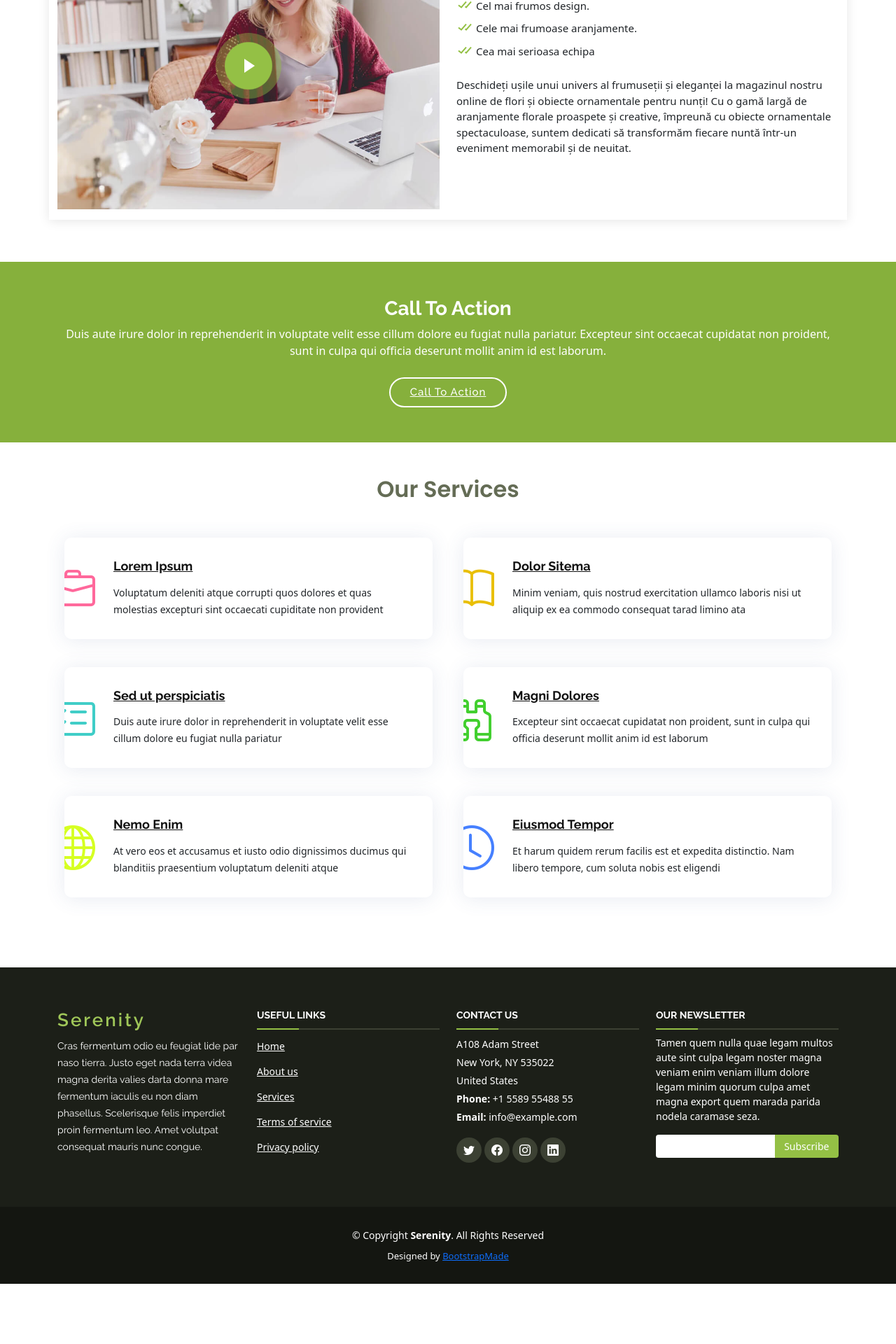
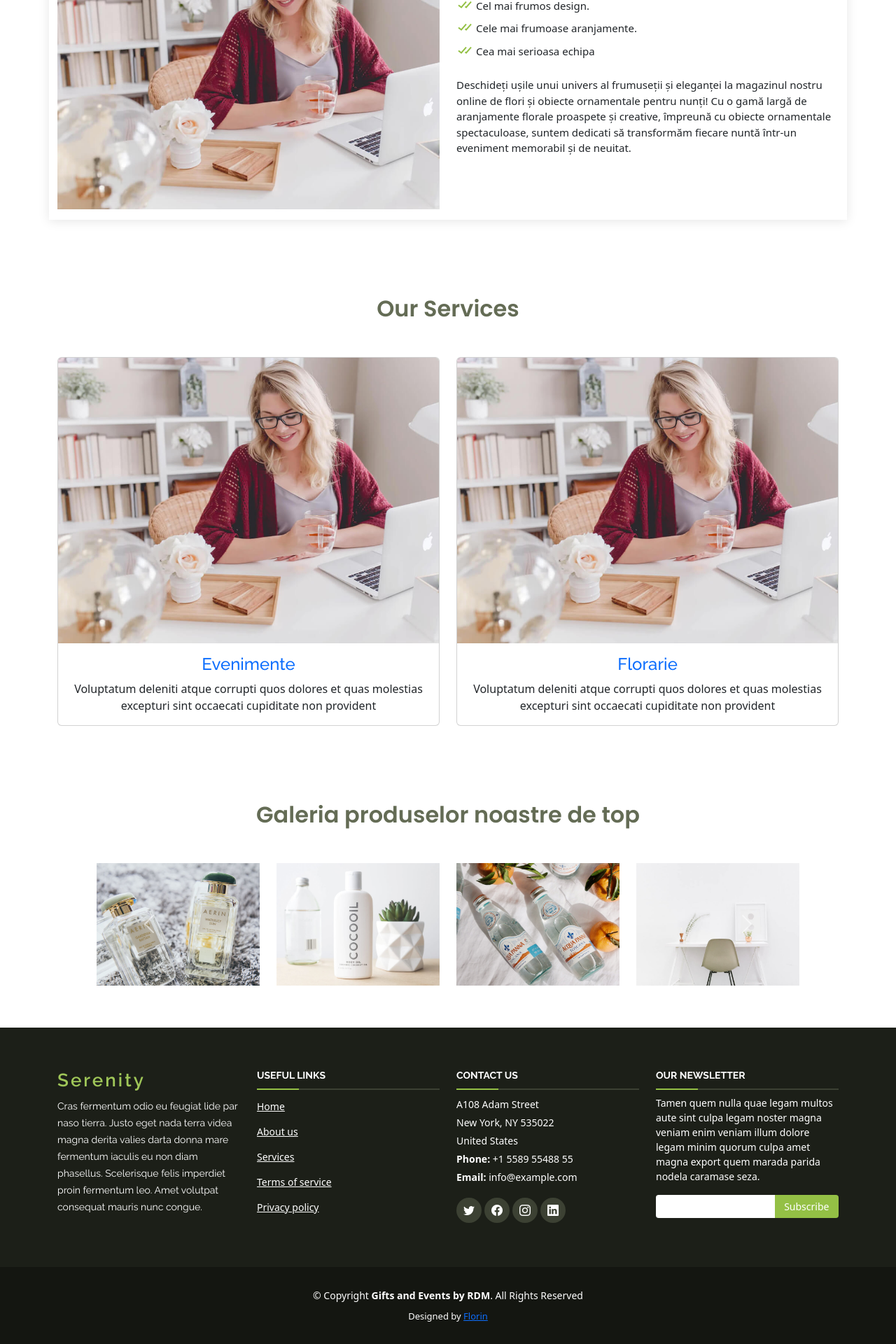
Before and after one commit to spotless2/flower-shop, an Angular app in the folder flower-shop_frontend/: page / in a window 1280 px wide. Shown: the part 787-2707 px from the top of the page at 70% size. Before the commit the page ends 2621 px from the top, so only its background shows below. Built offline with nearby package versions, Linux system fonts and the light colour scheme.

Commit message:
Updates for: - mainpage - navbar - footer - edit / add different styles

```diff
--- a/flower-shop_frontend/src/app/components/footer/footer.component.html
+++ b/flower-shop_frontend/src/app/components/footer/footer.component.html
@@ -56,14 +56,10 @@
 
     <div class="container">
         <div class="copyright">
-            &copy; Copyright <strong><span>Serenity</span></strong>. All Rights Reserved
+            &copy; Copyright <strong><span>Gifts and Events by RDM</span></strong>. All Rights Reserved
         </div>
         <div class="credits">
-            <!-- All the links in the footer should remain intact. -->
-            <!-- You can delete the links only if you purchased the pro version. -->
-            <!-- Licensing information: https://bootstrapmade.com/license/ -->
-            <!-- Purchase the pro version with working PHP/AJAX contact form: https://bootstrapmade.com/serenity-bootstrap-corporate-template/ -->
-            Designed by <a href="https://bootstrapmade.com/">BootstrapMade</a>
+            Designed by <a href="">Florin</a>
         </div>
     </div>
 </footer><!-- End Footer -->
--- a/flower-shop_frontend/src/app/components/main-page/main-page.component.html
+++ b/flower-shop_frontend/src/app/components/main-page/main-page.component.html
@@ -2,21 +2,22 @@
 <section id="hero">
   <div class="hero-container" data-aos="fade-up">
     <h1>Welcome to Gifts and Events by RDM</h1>
-        <h2>Bine ati venit la Gifts and Events by RDM, locatia unde armonia florala se imbina cu ornamente de cea mai buna calitate!</h2>
-        <a href="#about" class="btn-get-started scrollto">Learn more</a>
+    <h2>
+      Bine ati venit la Gifts and Events by RDM, locatia unde armonia florala se
+      imbina cu ornamente de cea mai buna calitate!
+    </h2>
+    <a href="#main" class="btn-get-started scrollto">Learn more</a>
   </div>
-    </section><!-- End Hero -->
+</section>
+<!-- End Hero -->
 
 <main id="main">
-
   <!-- ======= About Section ======= -->
   <section id="about" class="about">
     <div class="container">
-
       <div class="row justify-content-end">
         <div class="col-lg-11">
           <div class="row justify-content-end">
-
             <div class="col-lg-3 col-md-5 col-6 d-md-flex align-items-md-stretch">
               <div class="count-box py-5">
                 <i class="bi bi-emoji-smile"></i>
@@ -48,108 +49,134 @@
                 <p>Awards</p>
               </div>
             </div>
-
           </div>
         </div>
       </div>
 
       <div class="row">
-
         <div class="col-lg-6 video-box align-self-baseline position-relative">
-              <img src="../assets/img/about.jpg" class="img-fluid" alt="">
-              <a href="https://www.youtube.com/watch?v=W6BrxCvQsps" class="glightbox play-btn mb-4"></a>
+          <img src="../assets/img/about.jpg" class="img-fluid" alt="" />
         </div>
 
         <div class="col-lg-6 pt-3 pt-lg-0 content">
           <h3>About us</h3>
-              <p class="fst-italic">
-                Cateva detalii despre compania noastra:
-              </p>
+          <p class="fst-italic">Cateva detalii despre compania noastra:</p>
           <ul>
             <li><i class="bx bx-check-double"></i> Cele mai fresh flori.</li>
             <li><i class="bx bx-check-double"></i> Cel mai frumos design.</li>
-                <li><i class="bx bx-check-double"></i> Cele mai frumoase aranjamente.</li>
+            <li>
+              <i class="bx bx-check-double"></i> Cele mai frumoase aranjamente.
+            </li>
             <li><i class="bx bx-check-double"></i> Cea mai serioasa echipa</li>
           </ul>
           <p>
-                Deschideți ușile unui univers al frumuseții și eleganței la magazinul nostru online de flori și obiecte ornamentale pentru nunți! Cu o gamă largă de aranjamente florale proaspete și creative, împreună cu obiecte ornamentale spectaculoase, suntem dedicati să transformăm fiecare nuntă într-un eveniment memorabil și de neuitat.
+            Deschideți ușile unui univers al frumuseții și eleganței la
+            magazinul nostru online de flori și obiecte ornamentale pentru
+            nunți! Cu o gamă largă de aranjamente florale proaspete și creative,
+            împreună cu obiecte ornamentale spectaculoase, suntem dedicati să
+            transformăm fiecare nuntă într-un eveniment memorabil și de neuitat.
           </p>
         </div>
-
       </div>
-
     </div>
-      </section><!-- End About Section -->
-
-      <!-- ======= Cta Section ======= -->
-      <section id="cta" class="cta">
-        <div class="container" data-aos="fade-in">
-
-          <div class="text-center">
-            <h3>Call To Action</h3>
-            <p> Duis aute irure dolor in reprehenderit in voluptate velit esse cillum dolore eu fugiat nulla pariatur. Excepteur sint occaecat cupidatat non proident, sunt in culpa qui officia deserunt mollit anim id est laborum.</p>
-            <a class="cta-btn" href="#">Call To Action</a>
-          </div>
-
-        </div>
-      </section><!-- End Cta Section -->
+  </section>
+  <!-- End About Section -->
 
   <!-- ======= Services Section ======= -->
-      <section id="services" class="services ">
+  <section id="services" class="services">
     <div class="container">
-
       <div class="section-title pt-5" data-aos="fade-up">
         <h2>Our Services</h2>
       </div>
 
       <div class="row">
         <div class="col-md-6">
-              <div class="icon-box" data-aos="fade-up">
-                <div class="icon"><i class="bi bi-briefcase" style="color: #ff689b;"></i></div>
-                <h4 class="title"><a href="">Lorem Ipsum</a></h4>
-                <p class="description">Voluptatum deleniti atque corrupti quos dolores et quas molestias excepturi sint occaecati cupiditate non provident</p>
+          <div class="card">
+            <img src="../assets/img/about.jpg" class="card-img-top" alt="Image description" />
+            <div class="card-body">
+              <h4 class="card-title text-center">
+                <a style="text-decoration: none;" routerLink="/about"
+                  routerLinkActive="active" ariaCurrentWhenActive="page">Evenimente</a>
+              </h4>
+              <p class="card-text text-center">
+                Voluptatum deleniti atque corrupti quos dolores et quas
+                molestias excepturi sint occaecati cupiditate non provident
+              </p>
+            </div>
           </div>
         </div>
         <div class="col-md-6">
-              <div class="icon-box" data-aos="fade-up">
-                <div class="icon"><i class="bi bi-book" style="color: #e9bf06;"></i></div>
-                <h4 class="title"><a href="">Dolor Sitema</a></h4>
-                <p class="description">Minim veniam, quis nostrud exercitation ullamco laboris nisi ut aliquip ex ea commodo consequat tarad limino ata</p>
-              </div>
-            </div>
-
-            <div class="col-md-6" data-aos="fade-up" data-aos-delay="100">
-              <div class="icon-box">
-                <div class="icon"><i class="bi bi-card-checklist" style="color: #3fcdc7;"></i></div>
-                <h4 class="title"><a href="">Sed ut perspiciatis</a></h4>
-                <p class="description">Duis aute irure dolor in reprehenderit in voluptate velit esse cillum dolore eu fugiat nulla pariatur</p>
-              </div>
-            </div>
-            <div class="col-md-6" data-aos="fade-up" data-aos-delay="100">
-              <div class="icon-box">
-                <div class="icon"><i class="bi bi-binoculars" style="color:#41cf2e;"></i></div>
-                <h4 class="title"><a href="">Magni Dolores</a></h4>
-                <p class="description">Excepteur sint occaecat cupidatat non proident, sunt in culpa qui officia deserunt mollit anim id est laborum</p>
-              </div>
-            </div>
-
-            <div class="col-md-6" data-aos="fade-up" data-aos-delay="200">
-              <div class="icon-box">
-                <div class="icon"><i class="bi bi-globe" style="color: #d6ff22;"></i></div>
-                <h4 class="title"><a href="">Nemo Enim</a></h4>
-                <p class="description">At vero eos et accusamus et iusto odio dignissimos ducimus qui blanditiis praesentium voluptatum deleniti atque</p>
-              </div>
-            </div>
-            <div class="col-md-6" data-aos="fade-up" data-aos-delay="200">
-              <div class="icon-box">
-                <div class="icon"><i class="bi bi-clock" style="color: #4680ff;"></i></div>
-                <h4 class="title"><a href="">Eiusmod Tempor</a></h4>
-                <p class="description">Et harum quidem rerum facilis est et expedita distinctio. Nam libero tempore, cum soluta nobis est eligendi</p>
+          <div class="card">
+            <img src="../assets/img/about.jpg" class="card-img-top" alt="Image description" />
+            <div class="card-body">
+              <h4 class="card-title text-center">
+                <a style="text-decoration: none" routerLink="/services" routerLinkActive="active"
+                  ariaCurrentWhenActive="page">Florarie</a>
+              </h4>
+              <p class="card-text text-center">
+                Voluptatum deleniti atque corrupti quos dolores et quas
+                molestias excepturi sint occaecati cupiditate non provident </p>
             </div>
           </div>
         </div>
+      </div>
+    </div>
+  </section>
+  <!-- End Services Section -->
+<!-- ======= Top Products Gallery Section ======= -->
+<section id="top-products" class="top-products">
+  <div class="container">
+    <div class="section-title pt-5" data-aos="fade-up">
+      <h2>Galeria produselor noastre de top</h2>
+    </div>
 
+    <div id="carouselExampleIndicators" class="carousel slide" data-bs-ride="carousel">
+      <div class="carousel-inner">
+        <div class="carousel-item active">
+          <div class="row">
+            <div class="col-md-3">
+              <img src="../assets/img/portfolio/portfolio-1.jpg" class="d-block w-100 centered-image" alt="Top product 1">
             </div>
-      </section><!-- End Services Section -->
+            <div class="col-md-3">
+              <img src="../assets/img/portfolio/portfolio-2.jpg" class="d-block w-100 centered-image" alt="Top product 2">
+            </div>
+            <div class="col-md-3">
+              <img src="../assets/img/portfolio/portfolio-3.jpg" class="d-block w-100 centered-image" alt="Top product 3">
+            </div>
+            <div class="col-md-3">
+              <img src="../assets/img/portfolio/portfolio-4.jpg" class="d-block w-100 centered-image" alt="Top product 4">
+            </div>
+          </div>
+        </div>
+        <div class="carousel-item">
+          <div class="row">
+            <div class="col-md-3">
+              <img src="../assets/img/portfolio/portfolio-5.jpg" class="d-block w-100 centered-image" alt="Top product 3">
+            </div>
+            <div class="col-md-3">
+              <img src="../assets/img/portfolio/portfolio-6.jpg" class="d-block w-100 centered-image" alt="Top product 4">
+            </div>
+            <div class="col-md-3">
+              <img src="../assets/img/portfolio/portfolio-7.jpg" class="d-block w-100 centered-image" alt="Top product 5">
+            </div>
+            <div class="col-md-3">
+              <img src="../assets/img/portfolio/portfolio-8.jpg" class="d-block w-100 centered-image" alt="Top product 6">
+            </div>
+          </div>
+        </div>
+      </div>
+      <button class="carousel-control-prev" type="button" data-bs-target="#carouselExampleIndicators" data-bs-slide="prev">
+        <span class="carousel-control-prev-icon" aria-hidden="true"></span>
+        <span class="visually-hidden">Previous</span>
+      </button>
+      <button class="carousel-control-next" type="button" data-bs-target="#carouselExampleIndicators" data-bs-slide="next">
+        <span class="carousel-control-next-icon" aria-hidden="true"></span>
+        <span class="visually-hidden">Next</span>
+      </button>
+    </div>
+  </div>
+</section>
+<!-- End Top Products Gallery Section -->
 
-    </main><!-- End #main -->
+</main>
+<!-- End #main -->
--- a/flower-shop_frontend/src/app/components/main-page/main-page.component.ts
+++ b/flower-shop_frontend/src/app/components/main-page/main-page.component.ts
@@ -1,9 +1,10 @@
 import { Component } from '@angular/core';
+import { RouterLink, RouterLinkActive, RouterOutlet } from '@angular/router';
 
 @Component({
   selector: 'app-main-page',
   standalone: true,
-  imports: [],
+  imports: [RouterLink, RouterLinkActive, RouterOutlet],
   templateUrl: './main-page.component.html',
   styleUrl: './main-page.component.css'
 })
--- a/flower-shop_frontend/src/app/components/services-page/services-page.component.html
+++ b/flower-shop_frontend/src/app/components/services-page/services-page.component.html
@@ -18,59 +18,158 @@
       </div>
     </section><!-- End Breadcrumbs -->
 
-    <!-- ======= Services Section ======= -->
-    <section id="services" class="services ">
-      <div class="container">
+    <div class="row mb-5">
 
-        <div class="row">
-          <div class="col-md-6">
-            <div class="icon-box" data-aos="fade-up">
-              <div class="icon"><i class="bi bi-briefcase" style="color: #ff689b;"></i></div>
-              <h4 class="title"><a href="">Lorem Ipsum</a></h4>
-              <p class="description">Voluptatum deleniti atque corrupti quos dolores et quas molestias excepturi sint occaecati cupiditate non provident</p>
+      <div class="col-sm-6 col-lg-4 mb-4" data-aos="fade-up">
+        <div class="block-4 text-center border">
+          <figure class="block-4-image">
+            <a href="shop-single.html"><img src="../assets/img/portfolio/portfolio-1.jpg" alt="Image placeholder" class="img-fluid"></a>
+          </figure>
+          <div class="block-4-text p-4">
+            <h3><a href="shop-single.html">Tank Top</a></h3>
+            <p class="mb-0">Finding perfect t-shirt</p>
+            <p class="text-primary font-weight-bold">$50</p>
           </div>
         </div>
-          <div class="col-md-6">
-            <div class="icon-box" data-aos="fade-up">
-              <div class="icon"><i class="bi bi-book" style="color: #e9bf06;"></i></div>
-              <h4 class="title"><a href="">Dolor Sitema</a></h4>
-              <p class="description">Minim veniam, quis nostrud exercitation ullamco laboris nisi ut aliquip ex ea commodo consequat tarad limino ata</p>
+      </div>
+      <div class="col-sm-6 col-lg-4 mb-4" data-aos="fade-up">
+        <div class="block-4 text-center border">
+          <figure class="block-4-image">
+            <a href="shop-single.html"><img src="../assets/img/portfolio/portfolio-1.jpg" alt="Image placeholder" class="img-fluid"></a>
+          </figure>
+          <div class="block-4-text p-4">
+            <h3><a href="shop-single.html">Corater</a></h3>
+            <p class="mb-0">Finding perfect products</p>
+            <p class="text-primary font-weight-bold">$50</p>
           </div>
         </div>
-
-          <div class="col-md-6" data-aos="fade-up" data-aos-delay="100">
-            <div class="icon-box">
-              <div class="icon"><i class="bi bi-card-checklist" style="color: #3fcdc7;"></i></div>
-              <h4 class="title"><a href="">Sed ut perspiciatis</a></h4>
-              <p class="description">Duis aute irure dolor in reprehenderit in voluptate velit esse cillum dolore eu fugiat nulla pariatur</p>
       </div>
-          </div>
-          <div class="col-md-6" data-aos="fade-up" data-aos-delay="100">
-            <div class="icon-box">
-              <div class="icon"><i class="bi bi-binoculars" style="color:#41cf2e;"></i></div>
-              <h4 class="title"><a href="">Magni Dolores</a></h4>
-              <p class="description">Excepteur sint occaecat cupidatat non proident, sunt in culpa qui officia deserunt mollit anim id est laborum</p>
-            </div>
-          </div>
-
-          <div class="col-md-6" data-aos="fade-up" data-aos-delay="200">
-            <div class="icon-box">
-              <div class="icon"><i class="bi bi-globe" style="color: #d6ff22;"></i></div>
-              <h4 class="title"><a href="">Nemo Enim</a></h4>
-              <p class="description">At vero eos et accusamus et iusto odio dignissimos ducimus qui blanditiis praesentium voluptatum deleniti atque</p>
-            </div>
-          </div>
-          <div class="col-md-6" data-aos="fade-up" data-aos-delay="200">
-            <div class="icon-box">
-              <div class="icon"><i class="bi bi-clock" style="color: #4680ff;"></i></div>
-              <h4 class="title"><a href="">Eiusmod Tempor</a></h4>
-              <p class="description">Et harum quidem rerum facilis est et expedita distinctio. Nam libero tempore, cum soluta nobis est eligendi</p>
+      <div class="col-sm-6 col-lg-4 mb-4" data-aos="fade-up">
+        <div class="block-4 text-center border">
+          <figure class="block-4-image">
+            <a href="shop-single.html"><img src="../assets/img/portfolio/portfolio-1.jpg" alt="Image placeholder" class="img-fluid"></a>
+          </figure>
+          <div class="block-4-text p-4">
+            <h3><a href="shop-single.html">Polo Shirt</a></h3>
+            <p class="mb-0">Finding perfect products</p>
+            <p class="text-primary font-weight-bold">$50</p>
           </div>
         </div>
       </div>
 
+      <div class="col-sm-6 col-lg-4 mb-4" data-aos="fade-up">
+        <div class="block-4 text-center border">
+          <figure class="block-4-image">
+            <a href="shop-single.html"><img src="../assets/img/portfolio/portfolio-1.jpg" alt="Image placeholder" class="img-fluid"></a>
+          </figure>
+          <div class="block-4-text p-4">
+            <h3><a href="shop-single.html">T-Shirt Mockup</a></h3>
+            <p class="mb-0">Finding perfect products</p>
+            <p class="text-primary font-weight-bold">$50</p>
           </div>
-    </section><!-- End Services Section -->
+        </div>
+      </div>
+      <div class="col-sm-6 col-lg-4 mb-4" data-aos="fade-up">
+        <div class="block-4 text-center border">
+          <figure class="block-4-image">
+            <a href="shop-single.html"><img src="../assets/img/portfolio/portfolio-1.jpg" alt="Image placeholder" class="img-fluid"></a>
+          </figure>
+          <div class="block-4-text p-4">
+            <h3><a href="shop-single.html">Corater</a></h3>
+            <p class="mb-0">Finding perfect products</p>
+            <p class="text-primary font-weight-bold">$50</p>
+          </div>
+        </div>
+      </div>
+      <div class="col-sm-6 col-lg-4 mb-4" data-aos="fade-up">
+        <div class="block-4 text-center border">
+          <figure class="block-4-image">
+            <a href="shop-single.html"><img src="../assets/img/portfolio/portfolio-1.jpg" alt="Image placeholder" class="img-fluid"></a>
+          </figure>
+          <div class="block-4-text p-4">
+            <h3><a href="shop-single.html">Tank Top</a></h3>
+            <p class="mb-0">Finding perfect t-shirt</p>
+            <p class="text-primary font-weight-bold">$50</p>
+          </div>
+        </div>
+      </div>
+      <div class="col-sm-6 col-lg-4 mb-4" data-aos="fade-up">
+        <div class="block-4 text-center border">
+          <figure class="block-4-image">
+            <a href="shop-single.html"><img src="../assets/img/portfolio/portfolio-1.jpg" alt="Image placeholder" class="img-fluid"></a>
+          </figure>
+          <div class="block-4-text p-4">
+            <h3><a href="shop-single.html">Corater</a></h3>
+            <p class="mb-0">Finding perfect products</p>
+            <p class="text-primary font-weight-bold">$50</p>
+          </div>
+        </div>
+      </div>
+      <div class="col-sm-6 col-lg-4 mb-4" data-aos="fade-up">
+        <div class="block-4 text-center border">
+          <figure class="block-4-image">
+            <a href="shop-single.html"><img src="../assets/img/portfolio/portfolio-1.jpg" alt="Image placeholder" class="img-fluid"></a>
+          </figure>
+          <div class="block-4-text p-4">
+            <h3><a href="shop-single.html">Polo Shirt</a></h3>
+            <p class="mb-0">Finding perfect products</p>
+            <p class="text-primary font-weight-bold">$50</p>
+          </div>
+        </div>
+      </div>
+
+      <div class="col-sm-6 col-lg-4 mb-4" data-aos="fade-up">
+        <div class="block-4 text-center border">
+          <figure class="block-4-image">
+            <a href="shop-single.html"><img src="../assets/img/portfolio/portfolio-1.jpg" alt="Image placeholder" class="img-fluid"></a>
+          </figure>
+          <div class="block-4-text p-4">
+            <h3><a href="shop-single.html">T-Shirt Mockup</a></h3>
+            <p class="mb-0">Finding perfect products</p>
+            <p class="text-primary font-weight-bold">$50</p>
+          </div>
+        </div>
+      </div>
+      <div class="col-sm-6 col-lg-4 mb-4" data-aos="fade-up">
+        <div class="block-4 text-center border">
+          <figure class="block-4-image">
+            <a href="shop-single.html"><img src="../assets/img/portfolio/portfolio-1.jpg" alt="Image placeholder" class="img-fluid"></a>
+          </figure>
+          <div class="block-4-text p-4">
+            <h3><a href="shop-single.html">Corater</a></h3>
+            <p class="mb-0">Finding perfect products</p>
+            <p class="text-primary font-weight-bold">$50</p>
+          </div>
+        </div>
+      </div>
+      <div class="col-sm-6 col-lg-4 mb-4" data-aos="fade-up">
+        <div class="block-4 text-center border">
+          <figure class="block-4-image">
+            <a href="shop-single.html"><img src="../assets/img/portfolio/portfolio-1.jpg" alt="Image placeholder" class="img-fluid"></a>
+          </figure>
+          <div class="block-4-text p-4">
+            <h3><a href="shop-single.html">Tank Top</a></h3>
+            <p class="mb-0">Finding perfect t-shirt</p>
+            <p class="text-primary font-weight-bold">$50</p>
+          </div>
+        </div>
+      </div>
+
+      <div class="col-sm-6 col-lg-4 mb-4" data-aos="fade-up">
+        <div class="block-4 text-center border">
+          <figure class="block-4-image">
+            <a href="shop-single.html"><img src="../assets/img/portfolio/portfolio-1.jpg" alt="Image placeholder" class="img-fluid"></a>
+          </figure>
+          <div class="block-4-text p-4">
+            <h3><a href="shop-single.html">Polo Shirt</a></h3>
+            <p class="mb-0">Finding perfect products</p>
+            <p class="text-primary font-weight-bold">$50</p>
+          </div>
+        </div>
+      </div>
+
+
+    </div>
 
     <!-- ======= Features Section ======= -->
     <section id="features" class="features">
--- a/flower-shop_frontend/src/assets/css/style.css
+++ b/flower-shop_frontend/src/assets/css/style.css
@@ -128,6 +128,12 @@ h6 {
   display: flex;
   list-style: none;
   align-items: center;
+  justify-content: center;
+}
+
+.navbar .d-flex {
+  position: absolute;
+  right: 0;
 }
 
 .navbar li {
@@ -264,6 +270,7 @@ h6 {
 
   .navbar ul {
     display: none;
+    justify-content: center;
   }
 }
 
@@ -349,6 +356,26 @@ h6 {
 .navbar-mobile .dropdown>.dropdown-active {
   display: block;
 }
+
+.centered-image {
+  width: 100%; /* Reduce the width to 80% */
+  display: block; /* Make the image a block element */
+  margin-left: auto; /* Auto margin on the left */
+  margin-right: auto; /* Auto margin on the right */
+}
+
+#carouselExampleIndicators {
+  width: 90%; /* Reduce the width of the carousel to 60% */
+  height: 50%; /* Set the height of the carousel */
+  margin: 0 auto; /* Center the carousel */
+}
+
+.carousel-item {
+  height: 50%; /* Set the height of the carousel items */
+  overflow: hidden; /* Hide the parts of the images that are outside the carousel items */
+}
+
+
 
 /*--------------------------------------------------------------
 # Hero Section
```
Also changed, not shown: flower-shop_frontend/src/app/components/navbar/navbar.component.html (+23 -12 lines), flower-shop_frontend/src/app/components/test/test.component.html (deleted, +0 -1 lines), flower-shop_frontend/src/app/components/test/test.component.ts (deleted, +0 -12 lines), flower-shop_frontend/src/app/components/test/test.component.css (deleted), 1 other file (tests, documents, lock files or other folders). Lines whose indentation alone changed are shown as unchanged.
